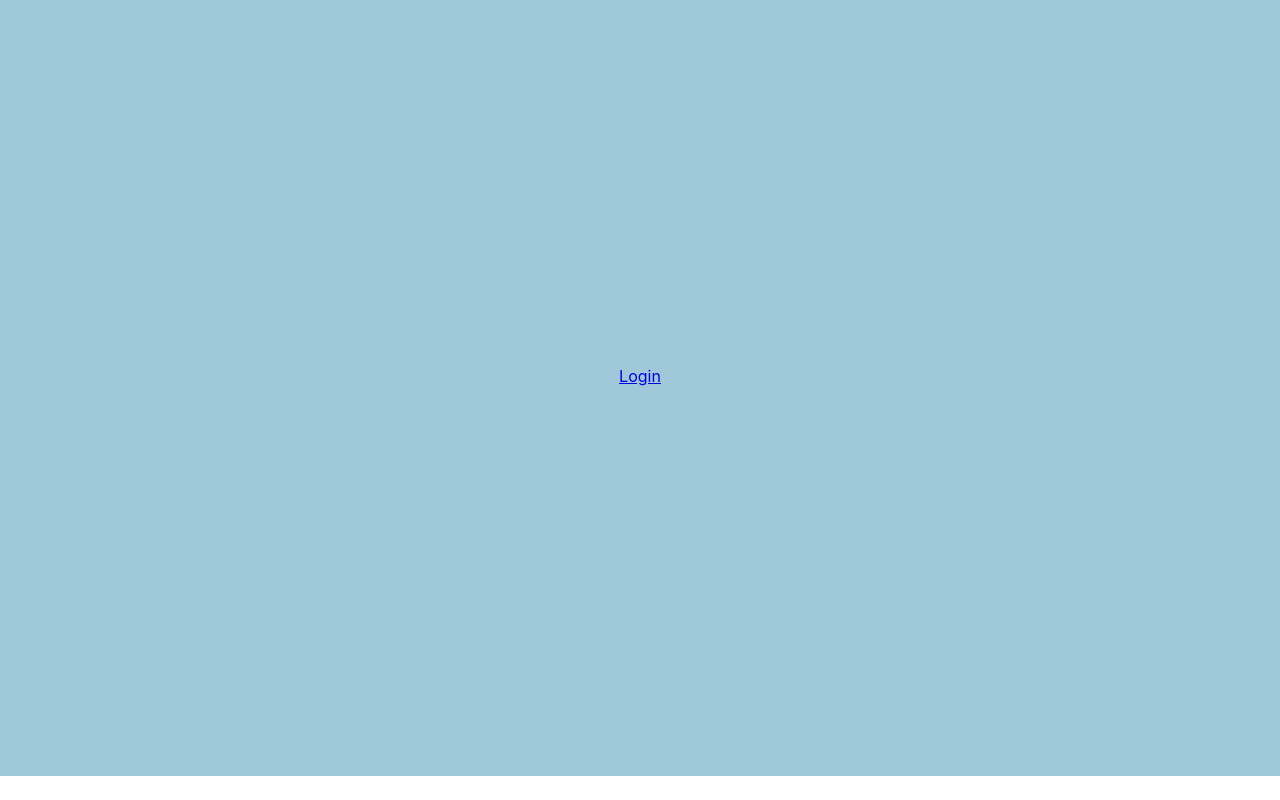
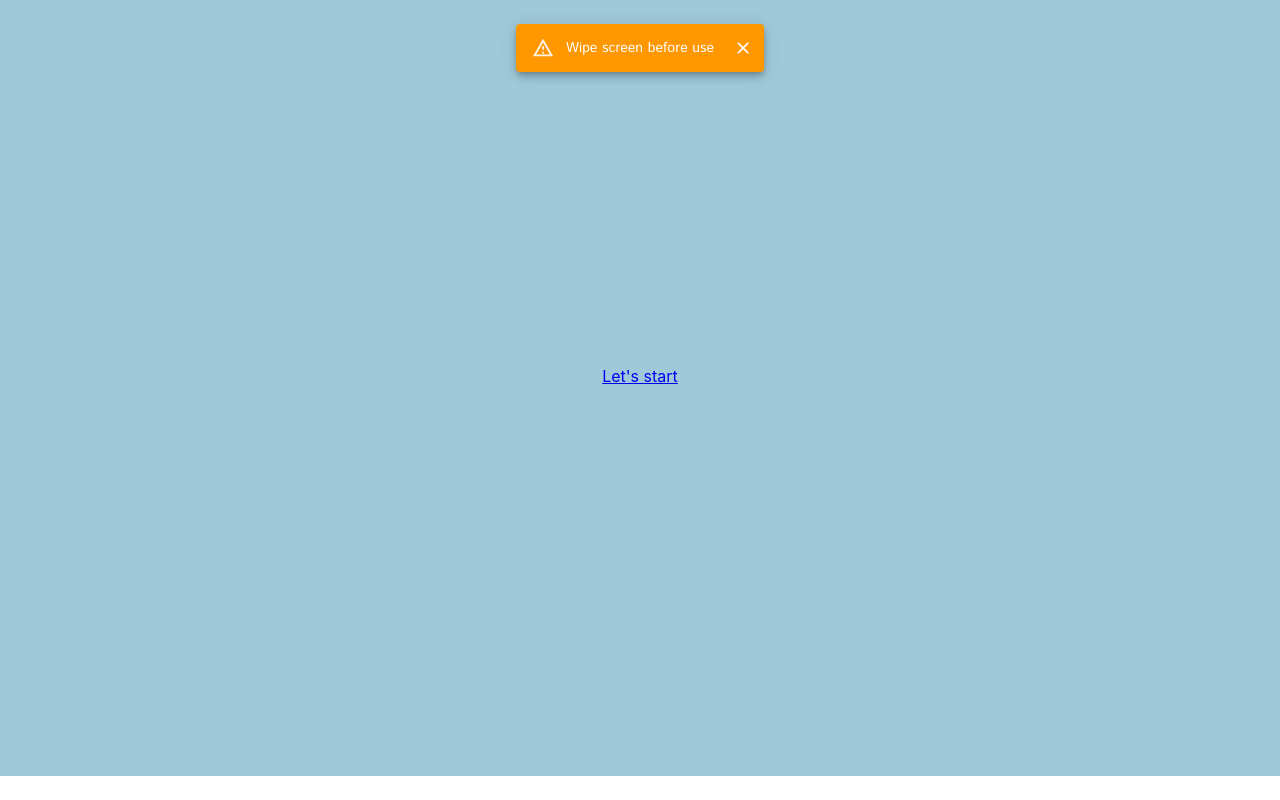
Before and after one commit to AppertaFoundation/COVID-19-screening-interface, a React (Create React App) app in the folder frontend/: page /welcome in a window 1280 px wide. Shown: the top 800 px of the page. Built offline with nearby package versions, Linux system fonts and the light colour scheme.

Commit message:
[ADD] Added warining to intro page

```diff
--- a/frontend/package.json
+++ b/frontend/package.json
@@ -6,6 +6,7 @@
     "@date-io/date-fns": "1.x",
     "@material-ui/core": "^4.9.5",
     "@material-ui/icons": "^4.9.1",
+    "@material-ui/lab": "^4.0.0-alpha.45",
     "@material-ui/pickers": "^3.2.10",
     "@material-ui/styles": "^4.9.0",
     "@testing-library/jest-dom": "^4.2.4",
--- a/frontend/src/common/Pages/Intro/index.js
+++ b/frontend/src/common/Pages/Intro/index.js
@@ -2,7 +2,28 @@ import React from 'react';
 import { makeStyles } from '@material-ui/core/styles';
 import { Link } from 'react-router-dom';
 import { Grid } from '@material-ui/core';
+import { Snackbar } from '@material-ui/core';
+import MuiAlert from '@material-ui/lab/Alert';
 
+function Alert(props) {
+  return <MuiAlert elevation={6} variant="filled" {...props} />;
+}
+const Warinning = () => {
+  const [open, setOpen] = React.useState(true);
+  const handleClose = () => setOpen(false);
+
+  return (
+    <Snackbar
+      open={open}
+      onClose={handleClose}
+      anchorOrigin={{ vertical: 'top', horizontal: 'center' }}
+    >
+      <Alert onClose={handleClose} severity="warning">
+        Wipe screen before use
+      </Alert>
+    </Snackbar>
+  );
+};
 const useStyles = makeStyles(theme => ({
   root: {
     height: '100vh',
@@ -21,7 +42,8 @@ export default () => {
       alignItems="center"
       spacing={6}
     >
-      <Link to="/sign-in">Login</Link>
+      <Warinning />
+      <Link to="/sign-in">Let's start</Link>
     </Grid>
   );
 };
```
